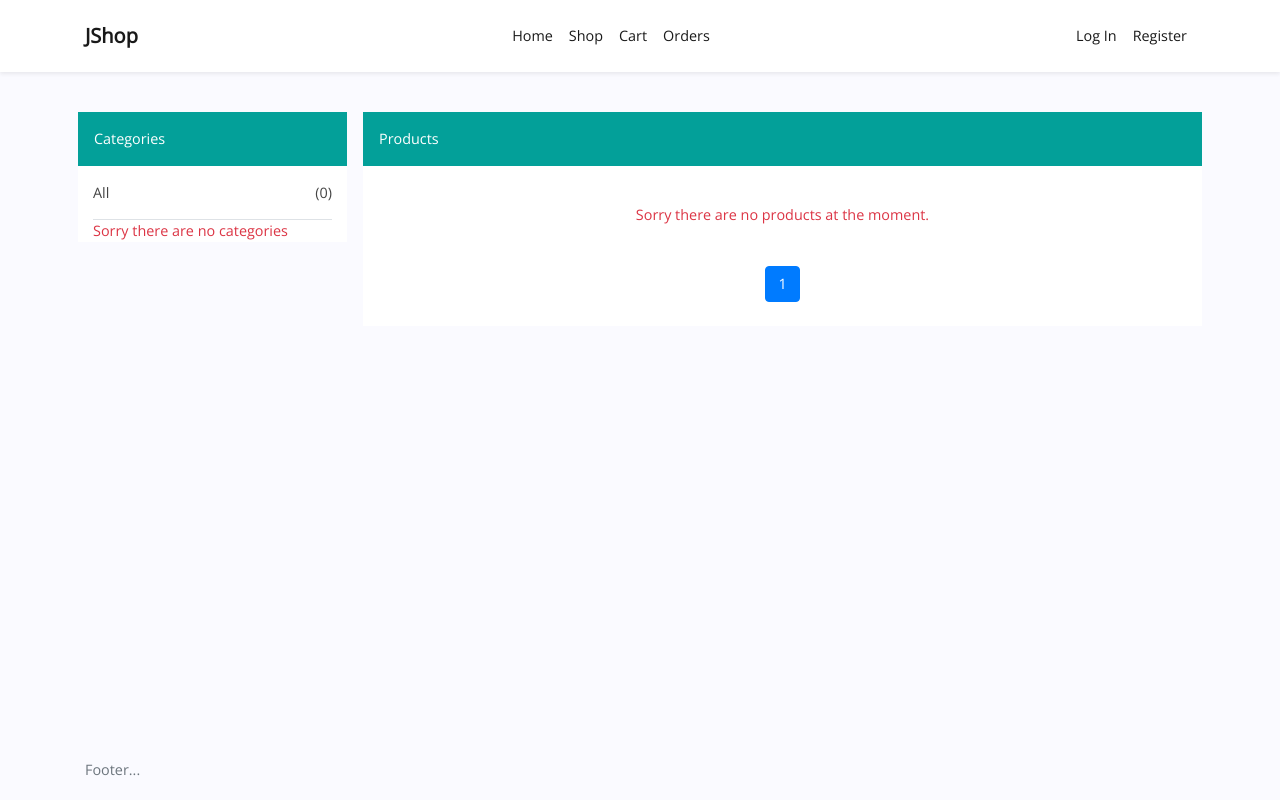
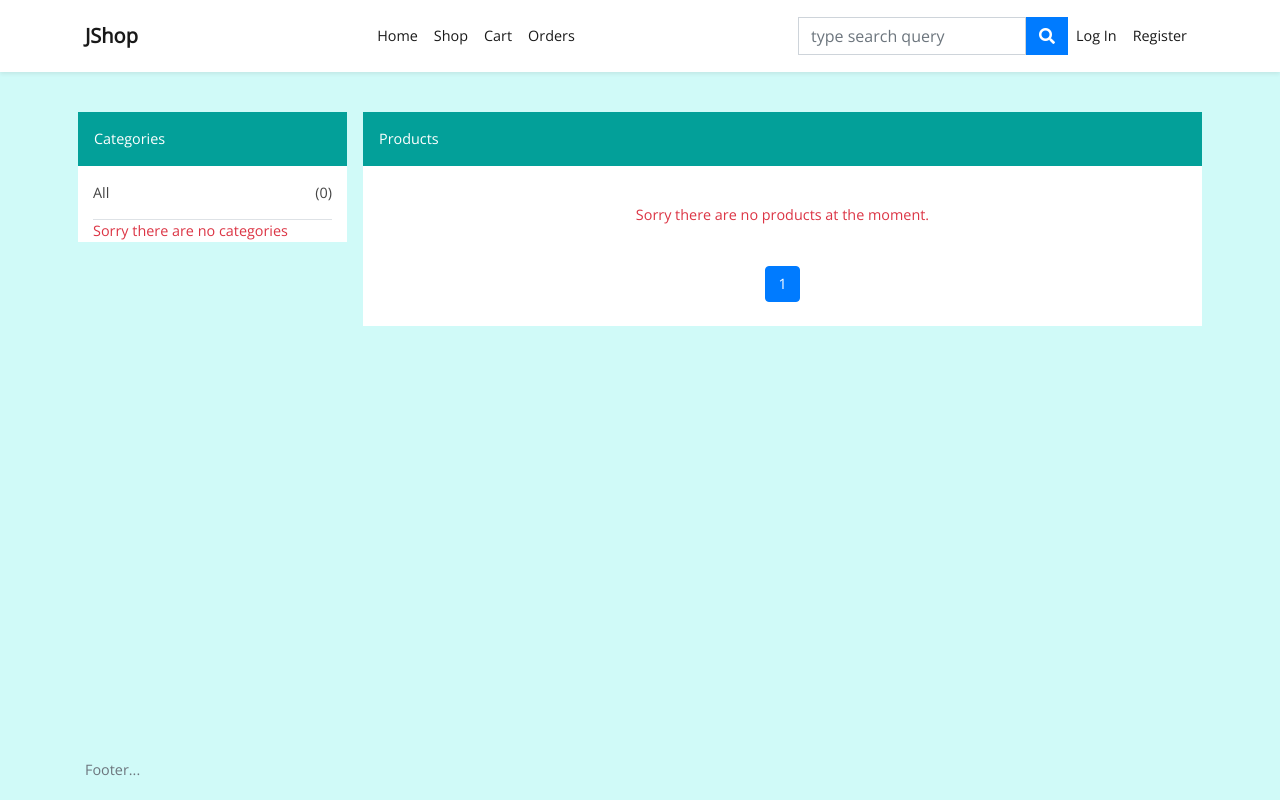
Before and after one commit to Adomah-Abubakar/joetib-shop, a Django app: page /shop/ in a window 1280 px wide. Run offline with Django 3.2, Linux system fonts and the light colour scheme; data that the repository does not hold is empty; some libraries are stand-ins or nearby versions.

Commit message:
Implemented basic search

```diff
--- /dev/null
+++ b/apps/shop/templates/shop/_partials/_search_form.html
@@ -0,0 +1,7 @@
+<form action="{% url 'shop:product-list' %}" method="GET">
+    <div class="d-flex flex-row m-0">
+
+        <input name="search" class="form-control form-lg rounded-0 w-100 m-0" required type="search" {% if search_query %}value="{{ search_query }}"{% endif %} placeholder="type search query">
+        <button type="submit" class="btn btn-primary rounded-0 m-0"><i class="fa fa-search" aria-hidden="true"></i></button>
+    </div>
+</form>
--- a/apps/shop/templates/shop/homepage.html
+++ b/apps/shop/templates/shop/homepage.html
@@ -33,7 +33,7 @@
             </div>
         </div>
         <div class="col-lg-8 col-xl-9 pl-0 py-3">
-            <div class="banner-slide-container px-1 px-md-2">
+            <div class="banner-slide-container  px-2">
                 {% for banner in banners %}
                 <div class="banner-slide  banner-slide-300">
                     <img src="{{ banner.image.url }}" alt="banner image">
@@ -59,7 +59,7 @@
             {% if banners %}
             <div class="banner-slide-container py-2 mx-0">
                 {% for banner in banners|slice:2 %}
-                <div class="banner-slide bg-white p-1 p-md-3 rounded">
+                <div class="banner-slide bg-white p-2  p-md-3 rounded">
                     <img src="{{ banner.image.url }}">
                 </div>
                 {% endfor %}
--- a/apps/shop/templates/shop/shop.html
+++ b/apps/shop/templates/shop/shop.html
@@ -4,6 +4,23 @@
 {% block content %}
 <div class="container py-3">
     <div class="row">
+        {% if search_query %}
+        <div class="col-12">
+            <div class="bg-white py-4">
+                <div class="container">
+                    <div class="row">
+                        <div class=" col-md-6 py-1 d-flex flex-column justify-content-center">
+
+                            <p class="m-0">Search results for : <span class="font-weight-bold">{{ search_query }}</span></p>
+                        </div>
+                        <div class="col-md-6 py-1 d-flex flex-column justify-content-center">
+                            {% include "shop/_partials/_search_form.html" %}
+                        </div>
+                    </div>
+                </div>
+            </div>
+        </div>
+        {% endif %}
         <!-- Start Desktop Category filter -->
         <div class="col-sm-4 col-md-4 d-none d-md-block pt-4 px-0 px-sm-2 col-lg-3">
             <div class="shadow- bg-white">
--- a/apps/shop/views.py
+++ b/apps/shop/views.py
@@ -41,10 +41,14 @@ class ProductListView(ListView):
     context_object_name = "products"
     template_name = "shop/shop.html"
     current_category = None
+    search_query = None
 
     def get_queryset(self, *args, **kwargs):
         category_pk = self.kwargs.get("category_pk")
         queryset = super().get_queryset()
+        self.search_query = self.request.GET.get("search", None)
+        if self.search_query:
+            queryset = queryset.filter(name__icontains=self.search_query)
         if category_pk:
             self.current_category = get_object_or_404(Category, pk=category_pk)
             queryset = queryset.filter(category=self.current_category)
@@ -55,6 +59,7 @@ class ProductListView(ListView):
         context["categories"] = Category.objects.all()
         context["current_category"] = self.current_category
         context["all_products_count"] = Product.objects.all().count()
+        context["search_query"] = self.search_query
         return context
 
 
--- a/static/css/base.css
+++ b/static/css/base.css
@@ -14,7 +14,8 @@ html {
 :root{
   --primary-color: #03a099;
   --accent-color: #c18700;
-  --main-background: #fafaff;
+  /* --main-background: #fafaff; */
+   --main-background: #d0faf8;
   --white-color: white;
   --light-color: #aaa;
   --dark-color: #444;
@@ -263,6 +264,7 @@ a, a:hover {
   grid-auto-columns: minmax(49.5%, 1fr);
   grid-template-rows: 1fr;
   gap: 1%;
+  overflow: hidden;
 }
 
 .banner-slide img{
@@ -280,6 +282,12 @@ a, a:hover {
   .banner-slide-300 {
     height: 30vh;
   }
+  .banner-slide-container{
+    grid-auto-flow: row;
+    grid-auto-columns: unset;
+    grid-template-rows: repeat(1fr, 2);
+    gap: 10px;
+  }
 }
 .h-250{
   height: 250px;
--- a/templates/_base.html
+++ b/templates/_base.html
@@ -47,6 +47,7 @@
               <li class="nav-item active">
                 <a class="nav-link" href="{% url 'shop:order-list' %}">Orders <span class="sr-only">(current)</span></a>
               </li>
+
               {% if request.user.is_superuser %}
               <!-- <li class="nav-item active">
               <a class="nav-link" href="{% url 'store:supply-list' %}">Supplies<span
@@ -63,7 +64,9 @@
 
             </ul>
             <ul class="navbar-nav">
-
+              <li class="nav-item">
+                {% include 'shop/_partials/_search_form.html' %}
+              </li>
               {% if request.user.is_authenticated %}
               <li class="nav-item active">
                 <a class="nav-link" href="{% url 'account_logout' %}">Log Out <span class="sr-only">(current)</span></a>
```
Also changed, not shown: apps/shop/templates/shop/order_detail.html (+5 -5 lines).
